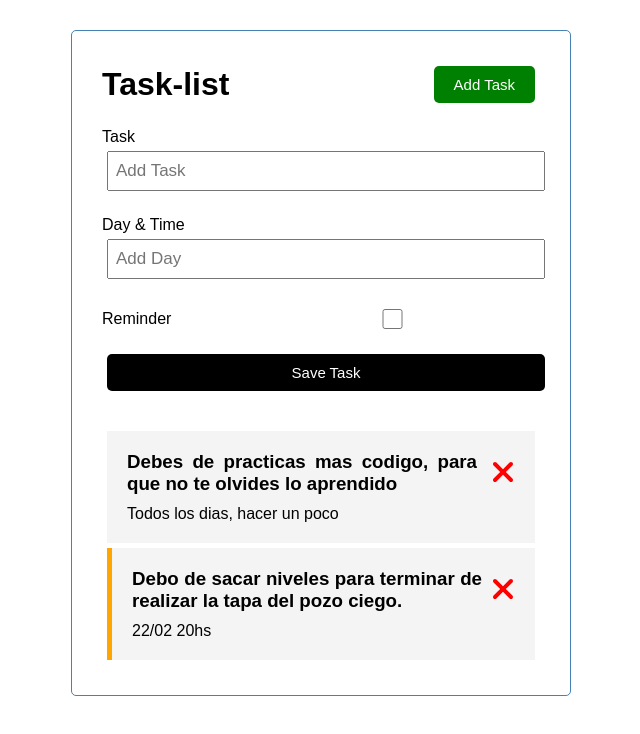
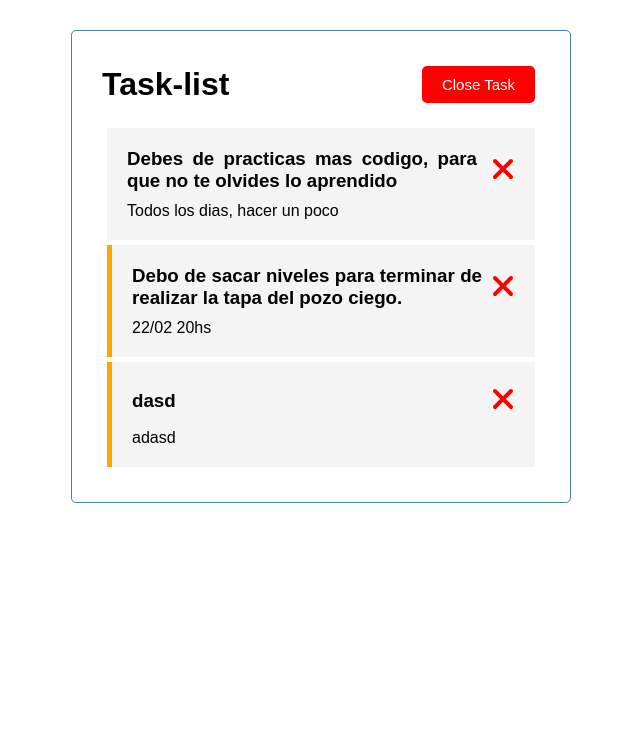
Before and after one commit to JonatanMatwijow/task-list, an Angular app: page / in a window 1280 px wide. Shown: the top 734 px of the page, without its empty margins (319-959 px from the left). Built offline with nearby package versions, Linux system fonts and the light colour scheme; data requests are answered from the project's data file; a web font is replaced by a local one.

Commit message:
Ui lista

```diff
--- a/db.json
+++ b/db.json
@@ -11,6 +11,12 @@
       "day": "22/02 20hs",
       "reminder": true,
       "id": 4
+    },
+    {
+      "text": "dasd",
+      "day": "adasd",
+      "reminder": true,
+      "id": 5
     }
   ]
 }
--- a/src/app/component/add-task/add-task.component.html
+++ b/src/app/component/add-task/add-task.component.html
@@ -1,4 +1,8 @@
-<form class="add-form" (ngSubmit)="onSubmit()">
+<form
+class="add-form"
+(ngSubmit)="onSubmit()"
+*ngIf="showAddTask"
+>
   <div class="form-control">
     <label for="text"> Task </label>
     <input type="text"
--- a/src/app/component/add-task/add-task.component.ts
+++ b/src/app/component/add-task/add-task.component.ts
@@ -1,5 +1,7 @@
 import { Component, Output, EventEmitter} from '@angular/core';
 import { Task } from '../../Task';
+import { UiService } from 'src/app/service/ui.service';
+import { Subscription } from 'rxjs';
 
 @Component({
   selector: 'app-add-task',
@@ -12,6 +14,14 @@
   text:string = "";
   day:string = "";
   reminder:boolean = false;
+showAddTask:boolean = false;
+Subscription?: Subscription;
+
+  constructor(private uiService : UiService ) {
+    this.Subscription = this.uiService.onToggle().subscribe(value => this.showAddTask = value)
+  }
+
+
 
   onSubmit(){
     if(this.text.length===0){
--- a/src/app/component/header/header.component.html
+++ b/src/app/component/header/header.component.html
@@ -1,5 +1,8 @@
 <header>
   <h1>{{ title }}</h1>
-  <app-button color="green" text="Add Task" (btnClick)="toggleAddTask()">
+  <app-button
+  color= "{{showAddTask? 'red' : 'green'}}"
+  text= "{{showAddTask? 'Close Task' : 'Add Task'}}"
+  (btnClick)="toggleAddTask()">
   </app-button>
 </header>
--- a/src/app/component/header/header.component.ts
+++ b/src/app/component/header/header.component.ts
@@ -1,4 +1,6 @@
 import { Component, OnInit } from '@angular/core';
+import { UiService } from 'src/app/service/ui.service';
+import { Subscription } from 'rxjs';
 
 @Component({
   selector: 'app-header',
@@ -8,13 +10,21 @@
 
 export class HeaderComponent implements OnInit {
   title: String = 'Task-list';
+  showAddTask:boolean = true;
+  Subscription?: Subscription;
 
-  constructor() { }
+  constructor(private uiService : UiService ) {
+    this.Subscription = this.uiService.onToggle().subscribe(value => this.showAddTask = value)
+  }
+
   ngOnInit(): void {
   }
 
+
+
   toggleAddTask() {
     console.log("Agregando el toggleAddTask");
+    this.uiService.toggleAddTask();
   }
 
 }
--- /dev/null
+++ b/src/app/service/ui.service.ts
@@ -0,0 +1,31 @@
+import { Injectable } from '@angular/core';
+import { Observable, Subject } from 'rxjs';
+
+@Injectable({
+  providedIn: 'root'
+})
+
+
+
+
+
+export class UiService {
+
+private showAddTask:boolean=false;
+    private subject = new Subject<any>;
+
+
+   constructor(){}
+
+      toggleAddTask(): void {
+        this.showAddTask = !this.showAddTask
+        this.subject.next(this.showAddTask)
+      }
+
+    onToggle():Observable<any>{
+      return this.subject.asObservable();
+    }
+
+
+
+}
```
